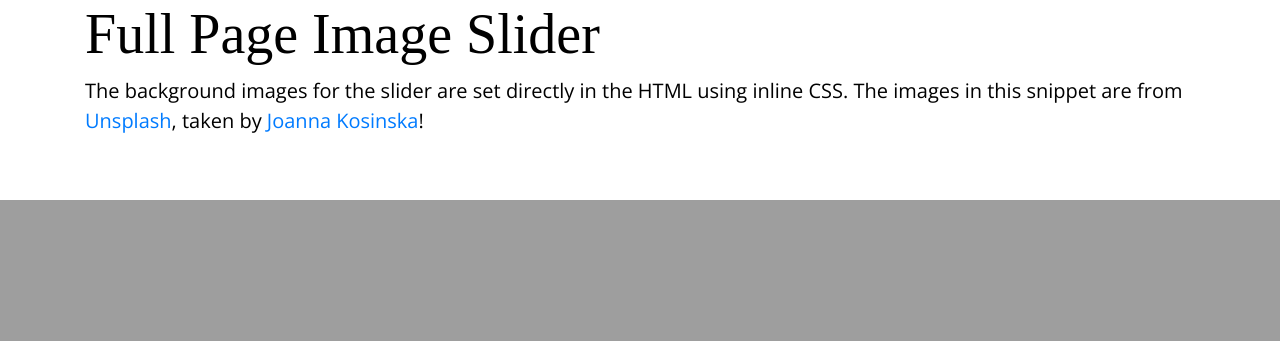
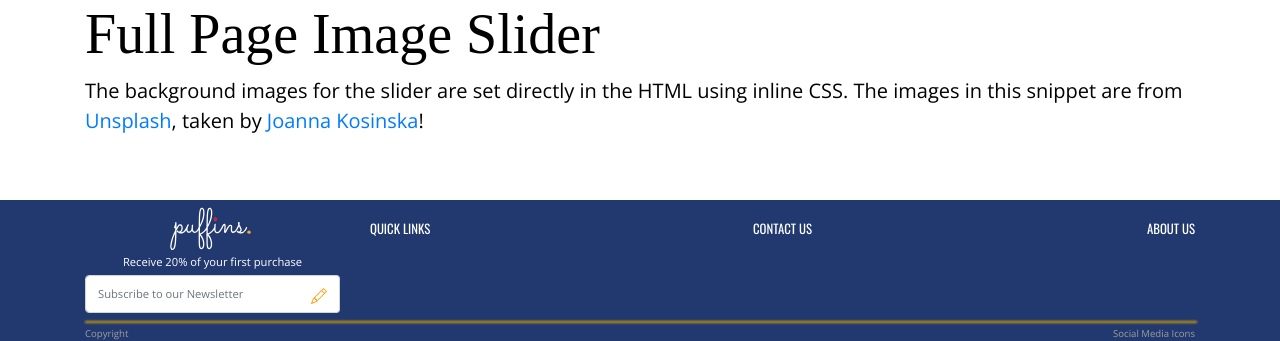
Before and after one commit to p0wen/puffins, a Django app: page / in a window 1280 px wide. Shown: the part 731-1072 px from the top of the page. Before the commit the page ends 931 px from the top, so only its background shows below. Run offline with Django 3.2, Linux system fonts and the light colour scheme; some web fonts are replaced.

Commit message:
feat: setup footer and styling

```diff
--- a/static/css/base.css
+++ b/static/css/base.css
@@ -7,8 +7,12 @@ body {
   font-family: "Open Sans";
 }
 
-h1, h2, h3, h4, h5 {
-    font-family: Fredericka the Great;
+h1,
+h2,
+h3,
+h4,
+h5 {
+  font-family: Fredericka the Great;
 }
 /* individual nav styling */
 
@@ -18,8 +22,8 @@ nav {
 }
 
 nav button:focus {
-    color: #f9a829;
-    outline: none;
+  color: #f9a829;
+  outline: none;
 }
 
 .nav-item,
@@ -39,11 +43,10 @@ nav button:focus {
 }
 
 .navbar-toggler {
-    color: white;
+  color: white;
 }
 
 .nav-bar-toggler {
-
 }
 /* Navbar Scrolling */
 
@@ -61,7 +64,7 @@ nav button:focus {
 
 .scrolling-active button {
   color: #000000;
-  }
+}
 
 /* Dropbar wide */
 .dropdown-menu {
@@ -181,6 +184,74 @@ nav button:focus {
   filter: blur(1.15879px);
 }
 
+/* Footer Styling */
+
+footer {
+  width: 100%;
+  height: 100%;
+  background: #22396f;
+  color: #fff;
+}
+
+.footer-newsletter-button {
+  color: #f9a829;
+  background-color: #fff;
+  border: 1px solid #ced4da;
+  border-left: none;
+}
+
+.footer-newsletter-button:hover {
+  color: #fff;
+  background-color: #f9a829;
+  border: 1px solid #ced4da;
+  border-left: none;
+}
+
+.footer-newsletter-button:focus {
+  outline: 0;
+  box-shadow: 0 0 0 0.05rem #f9a82978;
+}
+
+.footer-text {
+  font-size: 0.7rem;
+  color: #fff;
+  font-family: "Open Sans";
+}
+
+.footer-header {
+  font-size: 0.8rem;
+  color: #fff;
+  font-family: "Oswald";
+  text-transform: uppercase;
+}
+
+.footer-copyright {
+  font-size: 0.6rem;
+  color: #9d9d9c;
+}
+
+footer .separator {
+    width: 100%;
+    border: 0.2px solid #d39e00;
+    filter: blur(1px);
+}
+
+/* Footer Subscription box */
+
+.subscribe-field {
+  height: 38px;
+  font-size: 0.7rem;
+  font-family: "Open Sans";
+}
+
+.form-control:focus {
+  color: #495057;
+  background-color: #fff;
+  border-color: #f9a829;
+  outline: 0;
+  box-shadow: 0 0 0 0.01rem #d39e00;
+}
+
 /* Reference to fonts for styling Process
 font-family: 'Fredericka the Great', cursive;
 font-family: 'Open Sans', sans-serif;
--- a/templates/base.html
+++ b/templates/base.html
@@ -1,50 +1,43 @@
 {% load static %}
 <!DOCTYPE html>
 <html lang="en">
+
 <head>
 	<!-- Required meta tags -->
 	{% block meta %}
 	<meta http-equiv="X-UA-Compatible" content="ie=edge" />
 	<meta charset="utf-8" />
-    <meta
-      name="viewport"
-      content="width=device-width, initial-scale=1, shrink-to-fit=no"
-    />
+	<meta name="viewport" content="width=device-width, initial-scale=1, shrink-to-fit=no" />
 	{% endblock %} {% block extrameta %} {% endblock %}
 
 	<!-- Bootstrap CSS -->
 	{% block corecess %}
-    <link
-      rel="stylesheet"
-      href="https://cdn.jsdelivr.net/npm/bootstrap@4.5.3/dist/css/bootstrap.min.css"
-      integrity="sha384-TX8t27EcRE3e/ihU7zmQxVncDAy5uIKz4rEkgIXeMed4M0jlfIDPvg6uqKI2xXr2"
-      crossorigin="anonymous"
-    />
+	<link rel="stylesheet" href="https://cdn.jsdelivr.net/npm/bootstrap@4.5.3/dist/css/bootstrap.min.css"
+		integrity="sha384-TX8t27EcRE3e/ihU7zmQxVncDAy5uIKz4rEkgIXeMed4M0jlfIDPvg6uqKI2xXr2" crossorigin="anonymous" />
 	<link
 		href="https://fonts.googleapis.com/css2?family=Fredericka+the+Great&family=Open+Sans&family=Oswald&family=Sacramento&display=swap"
-      rel="stylesheet"
-    />
+		rel="stylesheet" />
 	<link rel="stylesheet" href="{% static 'css/base.css' %}" />
 	{% endblock %} {% block extracss %} {% endblock %} {% block corejs %}
-    <script
-      src="https://code.jquery.com/jquery-3.5.1.slim.min.js"
-      integrity="sha384-DfXdz2htPH0lsSSs5nCTpuj/zy4C+OGpamoFVy38MVBnE+IbbVYUew+OrCXaRkfj"
-      crossorigin="anonymous"
-    ></script>
-    <script
-      src="https://cdn.jsdelivr.net/npm/bootstrap@4.5.3/dist/js/bootstrap.bundle.min.js"
-      integrity="sha384-ho+j7jyWK8fNQe+A12Hb8AhRq26LrZ/JpcUGGOn+Y7RsweNrtN/tE3MoK7ZeZDyx"
-      crossorigin="anonymous"
-    ></script>
+	<script src="https://code.jquery.com/jquery-3.5.1.slim.min.js"
+		integrity="sha384-DfXdz2htPH0lsSSs5nCTpuj/zy4C+OGpamoFVy38MVBnE+IbbVYUew+OrCXaRkfj" crossorigin="anonymous">
+	</script>
+	<script src="https://cdn.jsdelivr.net/npm/bootstrap@4.5.3/dist/js/bootstrap.bundle.min.js"
+		integrity="sha384-ho+j7jyWK8fNQe+A12Hb8AhRq26LrZ/JpcUGGOn+Y7RsweNrtN/tE3MoK7ZeZDyx" crossorigin="anonymous">
+	</script>
 	{% endblock %} {% block extrajs %} {% endblock %}
 
 	<title>Puffins {% block extra-title %}{% endblock %}</title>
 </head>
 
 <body>
-      <nav
-        class="navbar navbar-expand-lg fixed-top"
-      >
+
+	{% if messages %}
+	<div class="message-container"></div>
+	{% endif %}
+	{% block page_header %}
+	{% endblock %}
+	<nav class="navbar navbar-expand-lg fixed-top">
 		<img
           src="/media/puffin_icon.svg"
           width="40,55"
@@ -81,39 +74,26 @@
 			<div class="collapse navbar-collapse" id="navbarSupportedContent">
 				<ul class="navbar-nav mr-auto">
 					<li class="nav-item dropdown position-static">
-              <a
-                class="nav-link"
-                href="#"
-                id="navbarDropdown"
-                role="button"
-                data-toggle="dropdown"
-                aria-haspopup="true"
-                aria-expanded="false"
-              >
+						<a class="nav-link" href="#" id="navbarDropdown" role="button" data-toggle="dropdown"
+							aria-haspopup="true" aria-expanded="false">
 							SHOP
 						</a>
 						<div class="dropdown-menu w-100" aria-labelledby="navbarDropdown">
 							<div class="row w-100">
 								<div class="col">
-                    <a class="dropdown-item categorie-header" href="#"
-                      >Action</a
-                    >
+									<a class="dropdown-item categorie-header" href="#">Action</a>
 									<hr class="separator categorie-separator" />
 									<a class="dropdown-item" href="#">Action</a>
 									<a class="dropdown-item" href="#">Another action</a>
 								</div>
 								<div class="col">
-                    <a class="dropdown-item categorie-header" href="#"
-                      >Action</a
-                    >
+									<a class="dropdown-item categorie-header" href="#">Action</a>
 									<hr class="separator categorie-separator" />
 									<a class="dropdown-item" href="#">Action</a>
 									<a class="dropdown-item" href="#">Another action</a>
 								</div>
 								<div class="col">
-                    <a class="dropdown-item categorie-header" href="#"
-                      >Action</a
-                    >
+									<a class="dropdown-item categorie-header" href="#">Action</a>
 									<hr class="separator categorie-separator" />
 									<a class="dropdown-item" href="#">Action</a>
 									<a class="dropdown-item" href="#">Another action</a>
@@ -144,65 +124,37 @@
 				</ul>
 				<ul class="navbar-nav ml-auto">
 					<li class="nav-item">
-              <a class="nav-link" href="#"
-                >ABOUT <span class="sr-only">(current)</span></a
-              >
+						<a class="nav-link" href="#">ABOUT <span class="sr-only">(current)</span></a>
 					</li>
 					<li class="nav-item">
 						<a class="nav-link" href="#">HELP</a>
 					</li>
 					<li class="nav-item">
 						<a class="nav-link" href="#">
-                <svg
-                  width="1em"
-                  height="1em"
-                  viewBox="0 0 16 16"
-                  class="bi bi-heart"
-                  fill="currentColor"
-                  xmlns="http://www.w3.org/2000/svg"
-                >
-                  <path
-                    fill-rule="evenodd"
-                    d="M8 2.748l-.717-.737C5.6.281 2.514.878 1.4 3.053c-.523 1.023-.641 2.5.314 4.385.92 1.815 2.834 3.989 6.286 6.357 3.452-2.368 5.365-4.542 6.286-6.357.955-1.886.838-3.362.314-4.385C13.486.878 10.4.28 8.717 2.01L8 2.748zM8 15C-7.333 4.868 3.279-3.04 7.824 1.143c.06.055.119.112.176.171a3.12 3.12 0 0 1 .176-.17C12.72-3.042 23.333 4.867 8 15z"
-                  />
+							<svg width="1em" height="1em" viewBox="0 0 16 16" class="bi bi-heart" fill="currentColor"
+								xmlns="http://www.w3.org/2000/svg">
+								<path fill-rule="evenodd"
+									d="M8 2.748l-.717-.737C5.6.281 2.514.878 1.4 3.053c-.523 1.023-.641 2.5.314 4.385.92 1.815 2.834 3.989 6.286 6.357 3.452-2.368 5.365-4.542 6.286-6.357.955-1.886.838-3.362.314-4.385C13.486.878 10.4.28 8.717 2.01L8 2.748zM8 15C-7.333 4.868 3.279-3.04 7.824 1.143c.06.055.119.112.176.171a3.12 3.12 0 0 1 .176-.17C12.72-3.042 23.333 4.867 8 15z" />
 							</svg>
 						</a>
 					</li>
 					<li class="nav-item">
 						<a class="nav-link" href="#">
-                <svg
-                  width="1em"
-                  height="1em"
-                  viewBox="0 0 16 16"
-                  class="bi bi-cart3"
-                  fill="currentColor"
-                  xmlns="http://www.w3.org/2000/svg"
-                >
-                  <path
-                    fill-rule="evenodd"
-                    d="M0 1.5A.5.5 0 0 1 .5 1H2a.5.5 0 0 1 .485.379L2.89 3H14.5a.5.5 0 0 1 .49.598l-1 5a.5.5 0 0 1-.465.401l-9.397.472L4.415 11H13a.5.5 0 0 1 0 1H4a.5.5 0 0 1-.491-.408L2.01 3.607 1.61 2H.5a.5.5 0 0 1-.5-.5zM3.102 4l.84 4.479 9.144-.459L13.89 4H3.102zM5 12a2 2 0 1 0 0 4 2 2 0 0 0 0-4zm7 0a2 2 0 1 0 0 4 2 2 0 0 0 0-4zm-7 1a1 1 0 1 0 0 2 1 1 0 0 0 0-2zm7 0a1 1 0 1 0 0 2 1 1 0 0 0 0-2z"
-                  />
+							<svg width="1em" height="1em" viewBox="0 0 16 16" class="bi bi-cart3" fill="currentColor"
+								xmlns="http://www.w3.org/2000/svg">
+								<path fill-rule="evenodd"
+									d="M0 1.5A.5.5 0 0 1 .5 1H2a.5.5 0 0 1 .485.379L2.89 3H14.5a.5.5 0 0 1 .49.598l-1 5a.5.5 0 0 1-.465.401l-9.397.472L4.415 11H13a.5.5 0 0 1 0 1H4a.5.5 0 0 1-.491-.408L2.01 3.607 1.61 2H.5a.5.5 0 0 1-.5-.5zM3.102 4l.84 4.479 9.144-.459L13.89 4H3.102zM5 12a2 2 0 1 0 0 4 2 2 0 0 0 0-4zm7 0a2 2 0 1 0 0 4 2 2 0 0 0 0-4zm-7 1a1 1 0 1 0 0 2 1 1 0 0 0 0-2zm7 0a1 1 0 1 0 0 2 1 1 0 0 0 0-2z" />
 							</svg>
 						</a>
 					</li>
 					<li class="nav-item">
 						<a class="nav-link" href="#">
-                <svg
-                  width="1em"
-                  height="1em"
-                  viewBox="0 0 16 16"
-                  class="bi bi-search"
-                  fill="currentColor"
-                  xmlns="http://www.w3.org/2000/svg"
-                >
-                  <path
-                    fill-rule="evenodd"
-                    d="M10.442 10.442a1 1 0 0 1 1.415 0l3.85 3.85a1 1 0 0 1-1.414 1.415l-3.85-3.85a1 1 0 0 1 0-1.415z"
-                  />
-                  <path
-                    fill-rule="evenodd"
-                    d="M6.5 12a5.5 5.5 0 1 0 0-11 5.5 5.5 0 0 0 0 11zM13 6.5a6.5 6.5 0 1 1-13 0 6.5 6.5 0 0 1 13 0z"
-                  />
+							<svg width="1em" height="1em" viewBox="0 0 16 16" class="bi bi-search" fill="currentColor"
+								xmlns="http://www.w3.org/2000/svg">
+								<path fill-rule="evenodd"
+									d="M10.442 10.442a1 1 0 0 1 1.415 0l3.85 3.85a1 1 0 0 1-1.414 1.415l-3.85-3.85a1 1 0 0 1 0-1.415z" />
+								<path fill-rule="evenodd"
+									d="M6.5 12a5.5 5.5 0 1 0 0-11 5.5 5.5 0 0 0 0 11zM13 6.5a6.5 6.5 0 1 1-13 0 6.5 6.5 0 0 1 13 0z" />
 							</svg>
 						</a>
 					</li>
@@ -210,14 +162,51 @@
 			</div>
 	</nav>
 
-    {% if messages %}
-    <div class="message-container"></div>
-    {% endif %}
-    {% block page_header %}
-    {% endblock %}
 
 	{% block content %}
 	{% endblock %}
+
+	<footer>
+		<div class="container">
+			<div class="row">
+				<div class="col-lg mb-2">
+					<span class="text-center d-block" style="">
+                        <img src="/media/puffins_logo_light.svg" width="115,9" height="50px" class="d-inline-block align-top" alt="" loading="lazy" id="puffinName"></span><span class="text-center d-block my-1 footer-text"
+                    ">Receive 20% of your first purchase</span>
+					<form>
+                    	<div class="input-group ">
+							<input type="text" class="form-control subscribe-field" placeholder="Subscribe to our Newsletter">
+							<div class="input-group-append">
+								<button type="button" class="btn footer-newsletter-button">
+                                <svg width="1em" height="1em" viewBox="0 0 16 16" class="bi bi-pencil" fill="currentColor" xmlns="http://www.w3.org/2000/svg">
+                                    <path fill-rule="evenodd" d="M12.146.146a.5.5 0 0 1 .708 0l3 3a.5.5 0 0 1 0 .708l-10 10a.5.5 0 0 1-.168.11l-5 2a.5.5 0 0 1-.65-.65l2-5a.5.5 0 0 1 .11-.168l10-10zM11.207 2.5L13.5 4.793 14.793 3.5 12.5 1.207 11.207 2.5zm1.586 3L10.5 3.207 4 9.707V10h.5a.5.5 0 0 1 .5.5v.5h.5a.5.5 0 0 1 .5.5v.5h.293l6.5-6.5zm-9.761 5.175l-.106.106-1.528 3.821 3.821-1.528.106-.106A.5.5 0 0 1 5 12.5V12h-.5a.5.5 0 0 1-.5-.5V11h-.5a.5.5 0 0 1-.468-.325z"></path>
+                                    </svg>
+							</button></div>
+						</div>
+					</form>
+				</div>
+				<div class="col text-left d-block mt-3 mb-2">
+					<span class="footer-header">Quick Links</span>
+				</div>
+				<div class="col text-center d-block mt-3 mb-2">
+					<span class="footer-header">Contact us</span>
+				</div>
+				<div class="col text-right d-block mt-3 mb-2">
+					<span class="footer-header">About us</span>
+				</div>
+			</div>
+            <div class="row">
+            <div class="col"><hr class="my-0 separator"></div>
+            </div>
+            <div class="row mt-1">
+            <div class="col text-left footer-copyright">Copyright</div>
+            <div class="col text-right footer-copyright">Social Media Icons</div>
+            </div>
+		</div>
+	</footer>
+
+
+
 
 	{% block postloadjs %}
 	{% endblock %}
@@ -238,4 +227,5 @@
 	</script>
 
 </body>
+
 </html>
```
Lines whose indentation alone changed are shown as unchanged.
